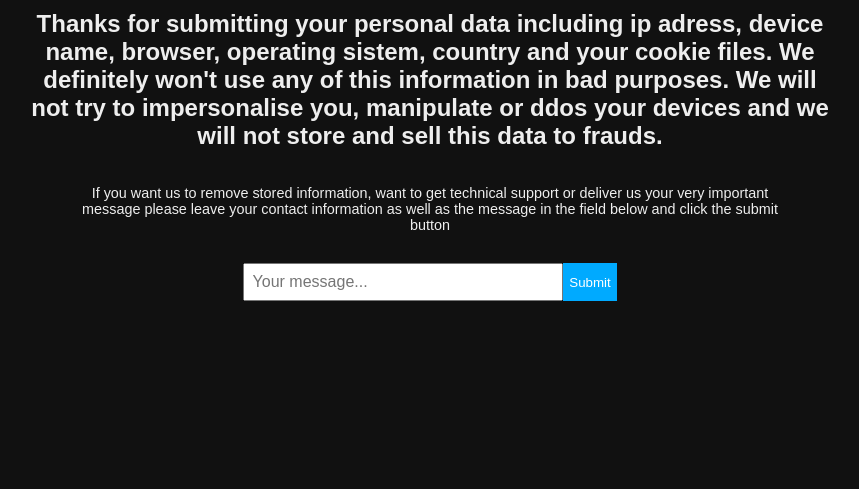
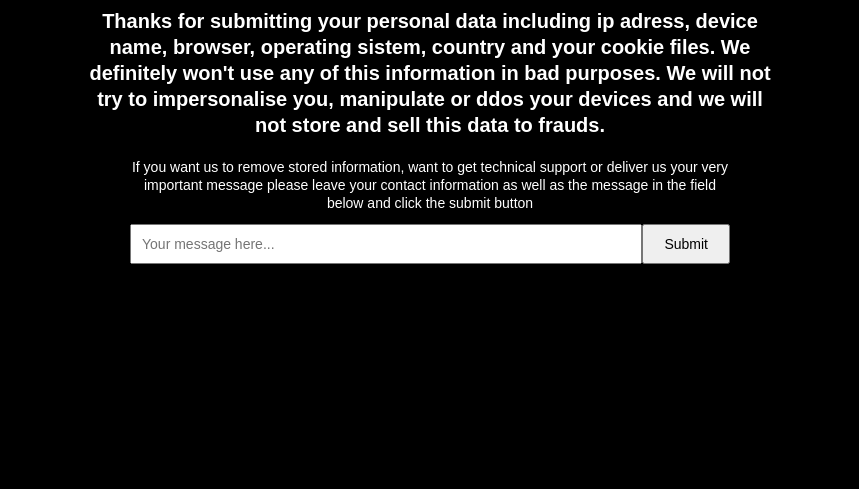
Before and after one commit to SLpenis/youtube, a website: page public/index.html in a window 1280 px wide. Shown: the part 327-816 px from the top of the page, without its empty margins (210-1069 px from the left). Drawn offline with Linux system fonts and the light colour scheme; no server answers.

Commit message:
Changed text

```diff
--- a/public/index.html
+++ b/public/index.html
@@ -1,79 +1,86 @@
 <!DOCTYPE html>
 <html lang="en">
 <head>
-    <meta charset="UTF-8">
-    <title>Hello</title>
+  <meta charset="UTF-8" />
+  <meta name="viewport" content="width=device-width, initial-scale=1.0" />
+  <title>Visitor Page</title>
   <style>
     body {
-            background: #111;
-            color: #eee;
+      background-color: #000;
+      color: #fff;
       font-family: Arial, sans-serif;
       display: flex;
       flex-direction: column;
       align-items: center;
       justify-content: center;
-            height: 100vh;
+      min-height: 100vh;
       text-align: center;
+      padding: 0 20px;
     }
     h1 {
-            font-size: 4em;
-            margin-bottom: 0.2em;
+      font-size: 48px;
+      margin-bottom: 6px;
     }
     h2 {
-            font-size: 1.5em;
-            max-width: 800px;
+      font-size: 20px;
+      margin-bottom: 6px;
+      max-width: 700px;
+      line-height: 1.3;
     }
     p {
-            font-size: 0.9em;
-            max-width: 700px;
-            margin-top: 1em;
+      font-size: 14px;
+      margin-bottom: 12px;
+      max-width: 600px;
+      line-height: 1.3;
     }
-        #form {
+    .form {
       display: flex;
-            margin-top: 1em;
+      width: 100%;
+      max-width: 600px;
     }
-        input {
-            width: 300px;
-            padding: 0.5em;
-            font-size: 1em;
+    .form input {
+      flex-grow: 1;
+      padding: 10px;
+      font-size: 14px;
     }
-        button {
-            padding: 0.5em;
-            background: #0af;
-            color: white;
-            border: none;
+    .form button {
+      padding: 10px 20px;
+      font-size: 14px;
       cursor: pointer;
-        }
-        button:disabled {
-            background: gray;
-            cursor: not-allowed;
     }
   </style>
 </head>
 <body>
-    <h1>Hello</h1>
+  <h1>Hello, Dear user!</h1>
   <h2>Thanks for submitting your personal data including ip adress, device name, browser, operating sistem, country and your cookie files. We definitely won't use any of this information in bad purposes. We will not try to impersonalise you, manipulate or ddos your devices and we will not store and sell this data to frauds.</h2>
   <p>If you want us to remove stored information, want to get technical support or deliver us your very important message please leave your contact information as well as the message in the field below and click the submit button</p>
-    <div id="form">
-        <input type="text" id="message" placeholder="Your message...">
-        <button id="submit">Submit</button>
+
+  <div class="form">
+    <input type="text" id="userMessage" placeholder="Your message here..." />
+    <button onclick="submitMessage()">Submit</button>
   </div>
+
   <script>
     fetch('/collect');
 
-        const btn = document.getElementById('submit');
-        btn.addEventListener('click', () => {
-            const msg = document.getElementById('message').value;
+    async function submitMessage() {
+      const input = document.getElementById('userMessage');
+      const message = input.value.trim();
+      if (!message) return;
+      input.disabled = true;
+      const btn = document.querySelector('button');
       btn.disabled = true;
-            fetch('/submit', {
+      await fetch('/submit', {
         method: 'POST',
         headers: { 'Content-Type': 'application/json' },
-                body: JSON.stringify({ message: msg })
-            }).then(res => {
-                if (!res.ok) alert("Wait before sending again!");
-                setTimeout(() => btn.disabled = false, 60000);
+        body: JSON.stringify({ message })
       });
-        });
+      input.value = '';
+      setTimeout(() => {
+        input.disabled = false;
+        btn.disabled = false;
+      }, 60000);
+    }
   </script>
 </body>
 </html>
```
Lines whose indentation alone changed are shown as unchanged.
